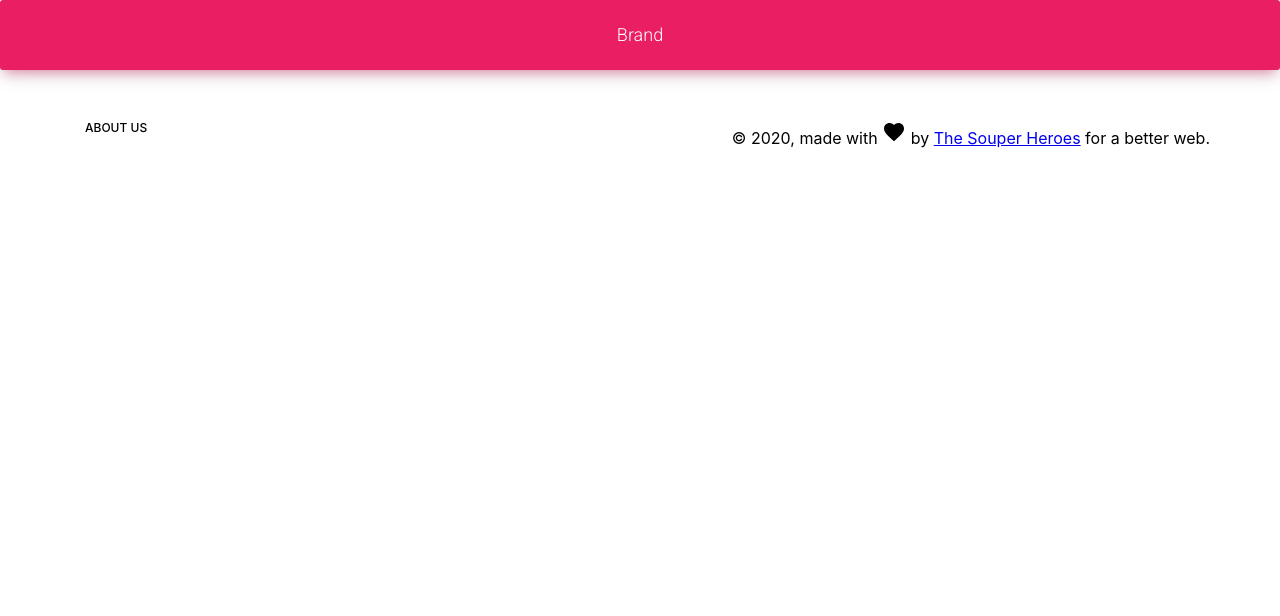
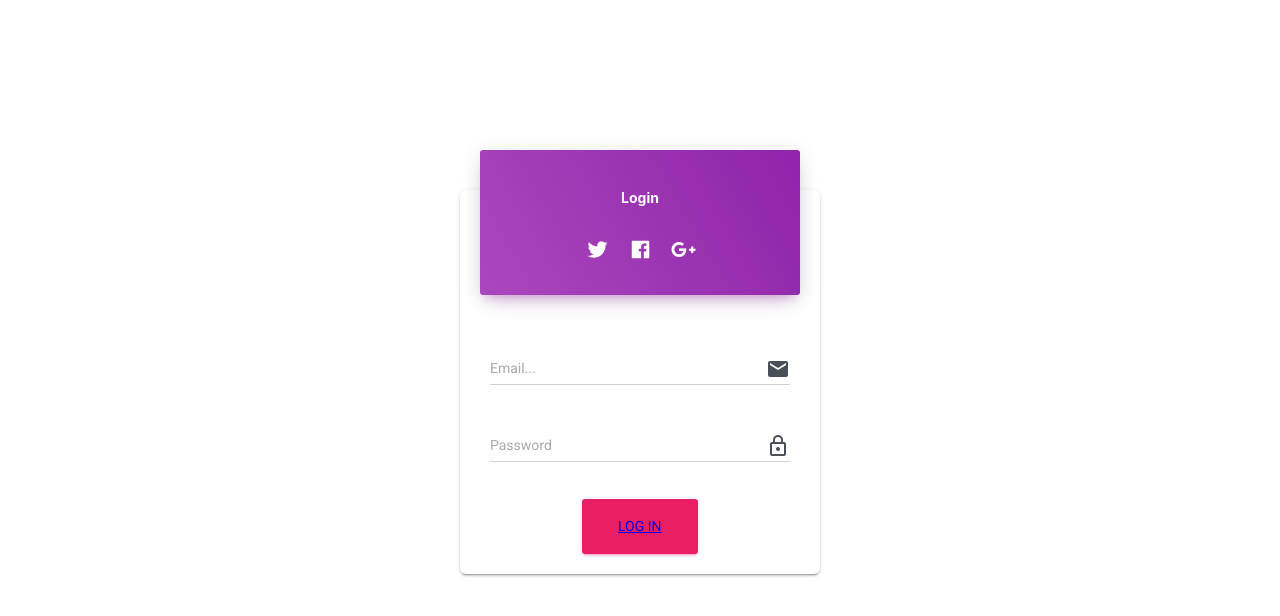
Before and after one commit to Souper-Heroes/souper-app-frontend, a React (Create React App) app: page /login in a window 1280 px wide. Shown: the top 616 px of the page. Built offline with nearby package versions, Linux system fonts and the light colour scheme.

Commit message:
feat: add routing to login page

```diff
--- a/src/App.css
+++ b/src/App.css
@@ -1,4 +1,4 @@
-.App {
+body {
   text-align: center;
 }
 
--- a/src/App.js
+++ b/src/App.js
@@ -1,19 +1,25 @@
 import React from "react";
-import Navbar from "./components/layout/Navbar";
-import SouperFooter from "./components/layout/SouperFooter";
 import LoginPage from "./components/Login/LoginPage";
-//import RegisterPage from "./components/Register/RegisterPage";
-//import { BrowserRouter as Router, Route, Link, Switch } from "react-router-dom";
+import RegisterPage from "./components/Register/RegisterPage";
+import Page from "./components/Page";
+import { BrowserRouter, Route, Switch } from "react-router-dom";
 import "./App.css";
 
 function App() {
   return (
-    //<LoginPage />
-    //<RegisterPage />
-    <div className="App">
-      <Navbar />
-      <SouperFooter />
-    </div>
+      <BrowserRouter>
+          <Switch>
+              <Route path="/login">
+                  <LoginPage />
+              </Route>
+              <Route path="/register">
+                  <RegisterPage />
+              </Route>
+              <Route path="/">
+                  <Page />
+              </Route>
+          </Switch>
+      </BrowserRouter>
   );
 }
 
--- a/src/components/Login/LoginPage.js
+++ b/src/components/Login/LoginPage.js
@@ -7,9 +7,6 @@ import Icon from "@material-ui/core/Icon";
 import Email from "@material-ui/icons/Email";
 import People from "@material-ui/icons/People";
 // core components
-import Header from "components/MaterialKitComponents/Header/Header.js";
-import HeaderLinks from "components/MaterialKitComponents/Header/HeaderLinks.js";
-import Footer from "components/MaterialKitComponents/Footer/Footer.js";
 import GridContainer from "components/MaterialKitComponents/Grid/GridContainer.js";
 import GridItem from "components/MaterialKitComponents/Grid/GridItem.js";
 import Button from "components/MaterialKitComponents/CustomButtons/Button.js";
@@ -20,8 +17,10 @@ import CardFooter from "components/MaterialKitComponents/Card/CardFooter.js";
 import CustomInput from "components/MaterialKitComponents/CustomInput/CustomInput.js";
 
 import styles from "assets/jss/material-kit-react/views/loginPage.js";
+//import Image from  '/Documentation/assets/img/board.jpg'; // Import using relative path
 
 import image from "assets/img/bg7.jpg";
+import { Redirect, NavLink } from "react-router-dom";
 
 const useStyles = makeStyles(styles);
 
@@ -34,21 +33,7 @@ export default function LoginPage(props) {
   const { ...rest } = props;
   return (
     <div>
-      <Header
-        absolute
-        color="transparent"
-        brand="Material Kit React"
-        rightLinks={<HeaderLinks />}
-        {...rest}
-      />
-      <div
-        className={classes.pageHeader}
-        style={{
-          backgroundImage: "url(" + image + ")",
-          backgroundSize: "cover",
-          backgroundPosition: "top center",
-        }}
-      >
+
         <div className={classes.container}>
           <GridContainer justify="center">
             <GridItem xs={12} sm={12} md={4}>
@@ -86,23 +71,7 @@ export default function LoginPage(props) {
                       </Button>
                     </div>
                   </CardHeader>
-                  <p className={classes.divider}>Or Be Classical</p>
                   <CardBody>
-                    <CustomInput
-                      labelText="First Name..."
-                      id="first"
-                      formControlProps={{
-                        fullWidth: true,
-                      }}
-                      inputProps={{
-                        type: "text",
-                        endAdornment: (
-                          <InputAdornment position="end">
-                            <People className={classes.inputIconsColor} />
-                          </InputAdornment>
-                        ),
-                      }}
-                    />
                     <CustomInput
                       labelText="Email..."
                       id="email"
@@ -138,8 +107,10 @@ export default function LoginPage(props) {
                     />
                   </CardBody>
                   <CardFooter className={classes.cardFooter}>
-                    <Button simple color="primary" size="lg">
-                      Get started
+                    <Button variant="contained" color="rose" size="lg">
+                      <NavLink to="/register" activeClassName="hurray">
+                        LOG IN
+                      </NavLink>
                     </Button>
                   </CardFooter>
                 </form>
@@ -147,8 +118,6 @@ export default function LoginPage(props) {
             </GridItem>
           </GridContainer>
         </div>
-        <Footer whiteFont />
-      </div>
     </div>
   );
 }
--- /dev/null
+++ b/src/components/Page.js
@@ -0,0 +1,14 @@
+import React from "react";
+import Navbar from "../components/layout/Navbar";
+import SouperFooter from "../components/layout/SouperFooter";
+
+function Page() {
+    return (
+     <>
+        <Navbar />
+        <SouperFooter />
+     </>
+    );
+}
+
+export default Page;
```
Also changed, not shown: 2 other files (tests, documents, lock files or other folders).
